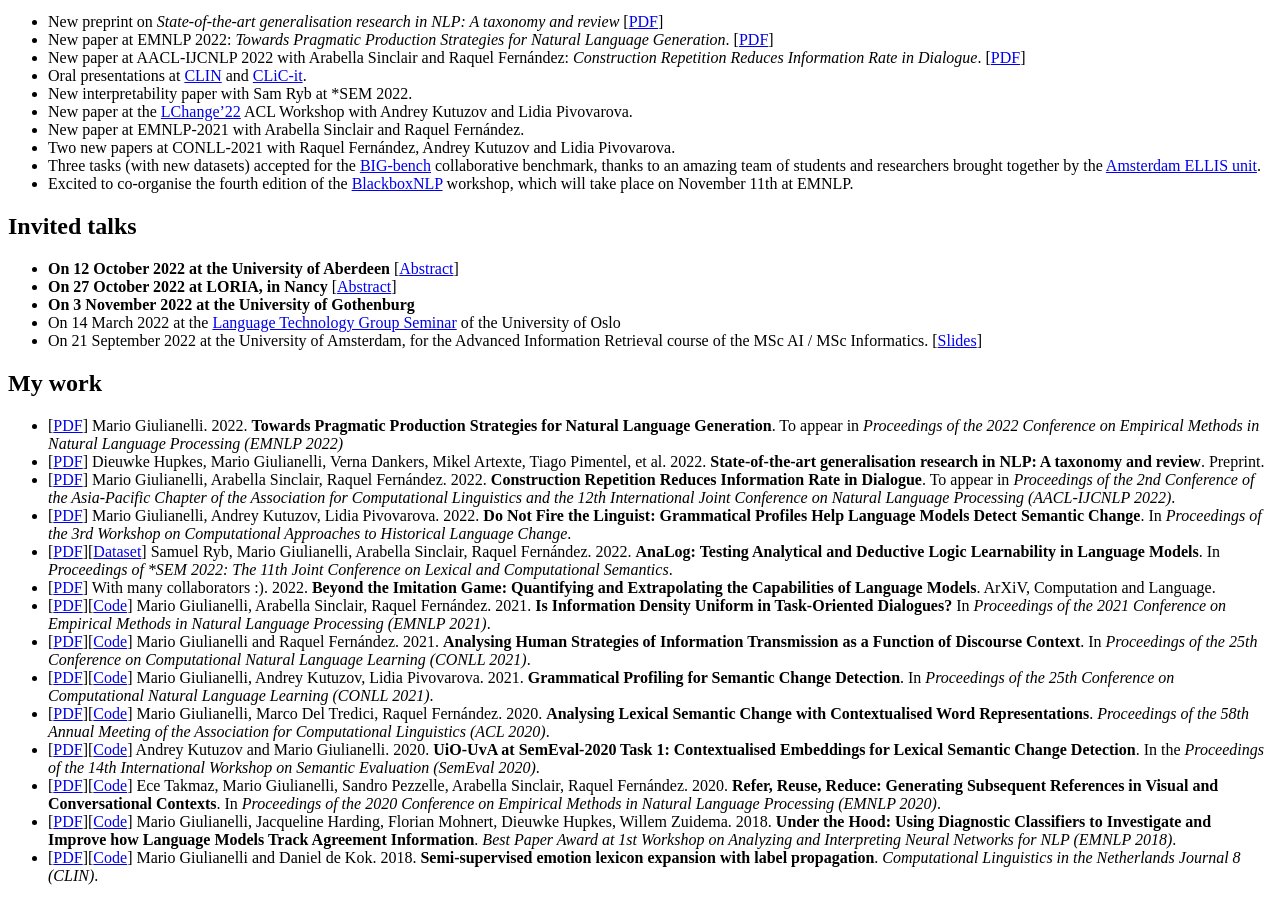
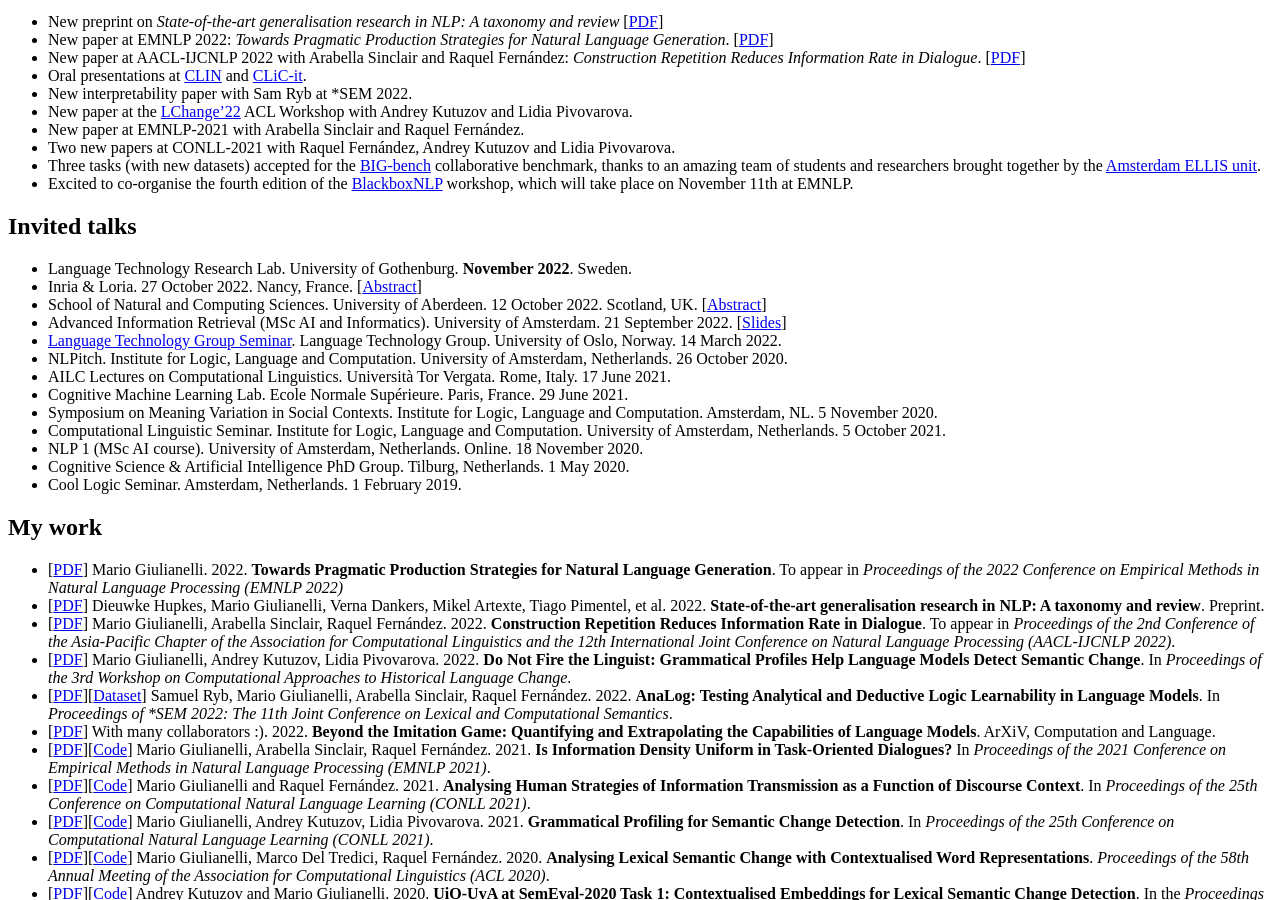
Before and after one commit to glnmario/glnmario.github.io, a Jekyll site: the page built from index.md, in a window 1280 px wide and 900 px high, scrolled down 1360 px. Built offline with Jekyll 4.4.1, drawn with Linux system fonts in a browser that asks for light colours.

Commit message:
Update index.md

```diff
--- a/index.md
+++ b/index.md
@@ -41,11 +41,19 @@ Currently I study Artificial Intelligence at the University of Amsterdam.
 - Excited to co-organise the fourth edition of the [BlackboxNLP](https://blackboxnlp.github.io) workshop, which will take place on November 11th at EMNLP.
 
 ## Invited talks
-- **On 12 October 2022 at the University of Aberdeen** [[Abstract](https://www.abdn.ac.uk/ncs/seminars/17943/)]
-- **On 27 October 2022 at LORIA, in Nancy** [[Abstract](https://www.loria.fr/event/department-4-seminar-mario-giulianelli/)]
-- **On 3 November 2022 at the University of Gothenburg**
-- On 14 March 2022 at the [Language Technology Group Seminar](https://www.mn.uio.no/ifi/english/research/groups/ltg/research-seminar/) of the University of Oslo
-- On 21 September 2022 at the University of Amsterdam, for the Advanced Information Retrieval course of the MSc AI / MSc Informatics. [[Slides](grounded_dialogue_modelling_21sept2022.pdf)]
+- Language Technology Research Lab. University of Gothenburg. **November 2022**. Sweden.
+- Inria & Loria. 27 October 2022. Nancy, France. [[Abstract](https://www.loria.fr/event/department-4-seminar-mario-giulianelli/)]
+- School of Natural and Computing Sciences. University of Aberdeen. 12 October 2022. Scotland, UK. [[Abstract](https://www.abdn.ac.uk/ncs/seminars/17943/)]
+- Advanced Information Retrieval (MSc AI and Informatics). University of Amsterdam. 21 September 2022. [[Slides](grounded_dialogue_modelling_21sept2022.pdf)]
+- [Language Technology Group Seminar](https://www.mn.uio.no/ifi/english/research/groups/ltg/research-seminar/). Language Technology Group. University of Oslo, Norway. 14 March 2022.
+- NLPitch. Institute for Logic, Language and Computation. University of Amsterdam, Netherlands. 26 October 2020.
+- AILC Lectures on Computational Linguistics. Università Tor Vergata. Rome, Italy. 17 June 2021.
+- Cognitive Machine Learning Lab. Ecole Normale Supérieure. Paris, France. 29 June 2021.
+- Symposium on Meaning Variation in Social Contexts. Institute for Logic, Language and Computation. Amsterdam, NL. 5 November 2020.
+- Computational Linguistic Seminar. Institute for Logic, Language and Computation. University of Amsterdam, Netherlands. 5 October 2021.
+- NLP 1 (MSc AI course). University of Amsterdam, Netherlands. Online. 18 November 2020.
+- Cognitive Science & Artificial Intelligence PhD Group. Tilburg, Netherlands. 1 May 2020.
+- Cool Logic Seminar. Amsterdam, Netherlands. 1 February 2019.
 
 ## My work
 - [[PDF](https://arxiv.org/abs/2210.12828)] Mario Giulianelli. 2022. **Towards Pragmatic Production Strategies for Natural Language Generation**. To appear in _Proceedings of the 2022 Conference on Empirical Methods in Natural Language Processing (EMNLP 2022)_
```
